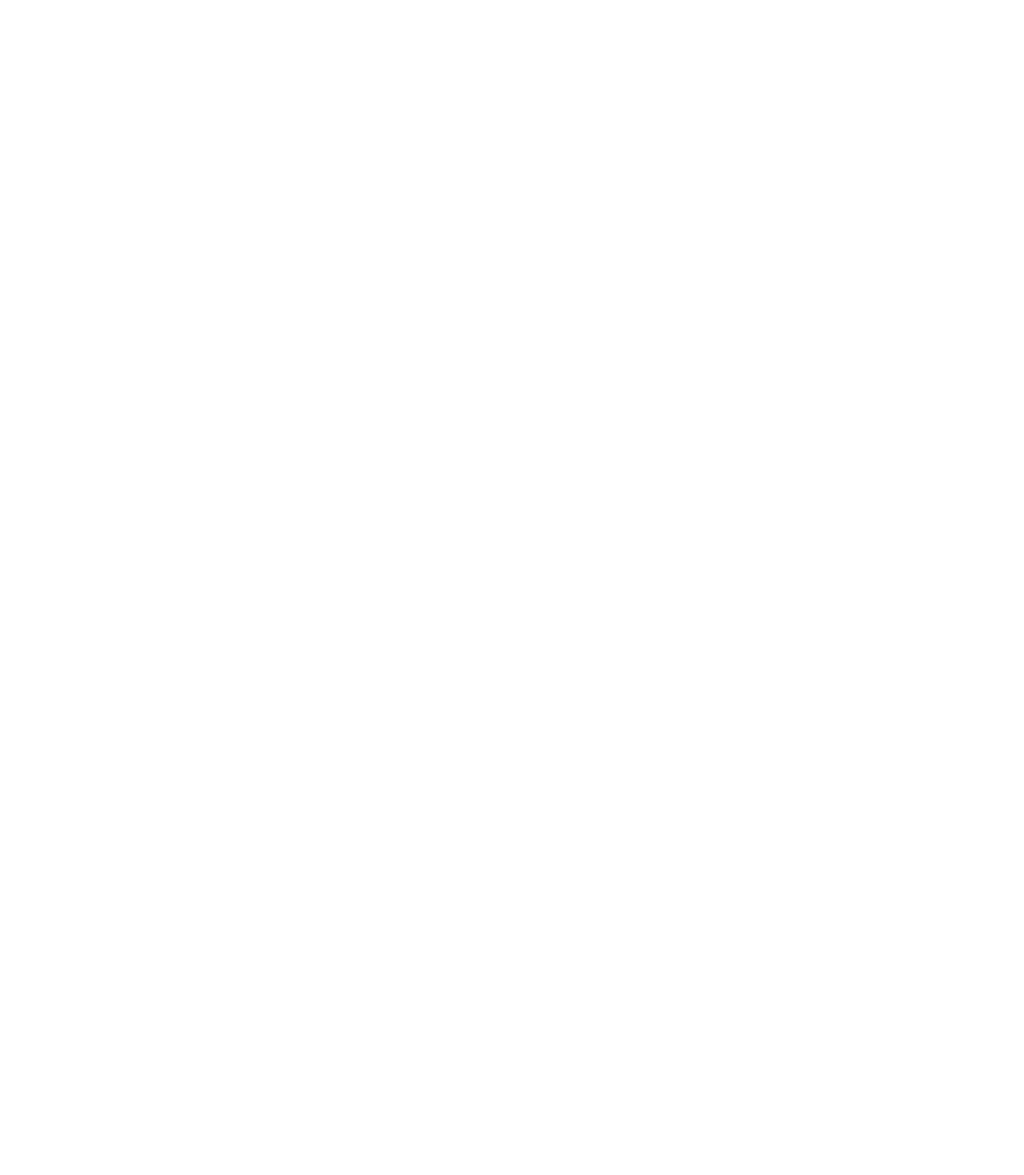
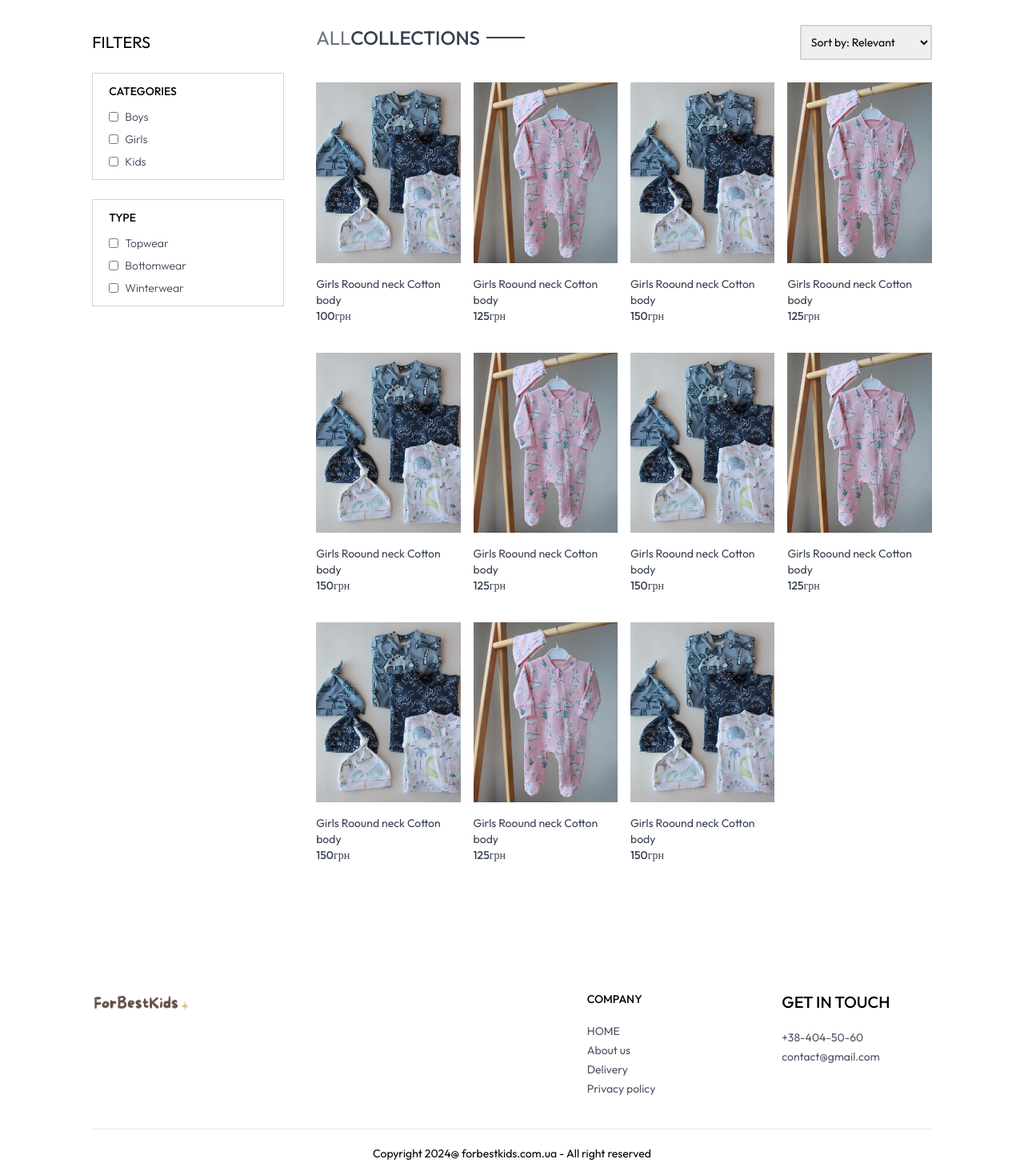
Before and after one commit to Imotytskiy/E-commerce-second, a React (Vite) app in the folder frontend/: page /collection in a window 1280 px wide. Shown: the part 80-1549 px from the top of the page at 80% size. Before the commit the page ends 800 px from the top, so only its background shows below. Built offline with nearby package versions, Linux system fonts and the light colour scheme.

Commit message:
add collection

```diff
--- a/frontend/src/App.jsx
+++ b/frontend/src/App.jsx
@@ -9,6 +9,7 @@
 import PlaceOrder from "./pages/PlaceOrder";
 import Orders from "./pages/Orders";
 import Navbar from "./components/Navbar";
+import Footer from "./components/Footer";
 
 const App = () => {
   return (
@@ -24,6 +25,7 @@
         <Route path="/place-order" element={<PlaceOrder />} />
         <Route path="/orders" element={<Orders />} />
       </Routes>
+      <Footer />
     </div>
   );
 };
--- a/frontend/src/assets/assets.js
+++ b/frontend/src/assets/assets.js
@@ -29,7 +29,7 @@
     description: "Very good for kid",
     price: 100,
     image: ["src/assets/p_img3.jpg", "src/assets/p_img2.jpg"],
-    category: "Kids",
+    category: "Boys",
     subCategory: "Topwear",
     sizes: ["S", "M", "L"],
     date: 171663767234,
@@ -54,7 +54,7 @@
     price: 150,
     image: ["src/assets/p_img3.jpg"],
     category: "Kids",
-    subCategory: "Topwear",
+    subCategory: "Bottomwear",
     sizes: ["S", "M", "L"],
     date: 171663767234,
     bestseller: true,
--- /dev/null
+++ b/frontend/src/components/Footer.jsx
@@ -0,0 +1,41 @@
+import React from "react";
+import { assets } from "../assets/assets";
+
+const Footer = () => {
+  return (
+    <div>
+      <div className="flex flex-col sm:grid grid-cols-[3fr_1fr_1fr] gap-14 my-10 mt-40 text-sm">
+        <div>
+          <img src={assets.logo_icon} className='mb-5 w-32 alt=""' />
+          <p className="w-full md:w-2/3 text-gray-600"></p>
+        </div>
+
+        <div>
+          <p className="text-kl font-medium mb-5">COMPANY</p>
+          <ul className="flex flex-col gap-1 text-gray-600">
+            <li>HOME</li>
+            <li>About us</li>
+            <li>Delivery</li>
+            <li>Privacy policy</li>
+          </ul>
+        </div>
+
+        <div>
+          <p className="text-xl font-medium mb-5"> GET IN TOUCH</p>
+          <ul className="flex flex-col gap-1 text-gray-600">
+            <li>+38-404-50-60</li>
+            <li>contact@gmail.com</li>
+          </ul>
+        </div>
+      </div>
+      <div>
+        <hr />
+        <p className="py-5 text-sm text-center">
+          Copyright 2024@ forbestkids.com.ua - All right reserved
+        </p>
+      </div>
+    </div>
+  );
+};
+
+export default Footer;
--- a/frontend/src/pages/Collection.jsx
+++ b/frontend/src/pages/Collection.jsx
@@ -1,7 +1,199 @@
-import React from "react";
+import React, { useContext, useEffect, useState } from "react";
+import { ShopContext } from "../context/ShopContext";
+import { assets } from "../assets/assets";
+import Title from "../components/Title";
+import ProducItem from "../components/ProducItem";
 
 const Collection = () => {
-  return <div></div>;
+  const { products } = useContext(ShopContext); // Correct placement
+  const [showFilter, setShowFilter] = useState(true);
+  const [filterProducts, setFilterProducts] = useState(products); // Initialize with all products
+  const [category, setCategory] = useState([]);
+  const [subCategory, setSubCategory] = useState([]);
+  const [sortType, setSortType] = useState("relavent");
+
+  const toggleCategory = (e) => {
+    const value = e.target.value;
+    setCategory((prev) =>
+      prev.includes(value)
+        ? prev.filter((item) => item !== value)
+        : [...prev, value]
+    );
+  };
+
+  const toggleSubCategory = (e) => {
+    const value = e.target.value;
+    setSubCategory((prev) =>
+      prev.includes(value)
+        ? prev.filter((item) => item !== value)
+        : [...prev, value]
+    );
+  };
+
+  const applyFilter = () => {
+    let productsCopy = products.slice();
+    if (category.length > 0) {
+      productsCopy = productsCopy.filter((item) =>
+        category.includes(item.category)
+      );
+    }
+    if (subCategory.length > 0) {
+      productsCopy = productsCopy.filter((item) =>
+        subCategory.includes(item.subCategory)
+      );
+    }
+    setFilterProducts(productsCopy);
+  };
+
+  const sortProduct = () => {
+    let fpCopy = filterProducts.slice();
+
+    switch (sortType) {
+      case "low-high":
+        setFilterProducts(fpCopy.sort((a, b) => a.price - b.price));
+        break;
+
+      case "high-low":
+        setFilterProducts(fpCopy.sort((a, b) => b.price - a.price));
+        break;
+
+      default:
+        setFilterProducts(fpCopy);
+        break;
+    }
+  };
+
+  useEffect(() => {
+    applyFilter();
+  }, [category, subCategory]);
+
+  useEffect(() => {
+    sortProduct();
+  }, [sortType]);
+
+  // Render all products on the first render
+  useEffect(() => {
+    setFilterProducts(products);
+  }, [products]);
+
+  return (
+    <div className="flex flex-col sm:flex-row gap-1 sm:gap-10 pt-10 border-t">
+      {/* Filters Section */}
+      <div className="min-w-60">
+        <p
+          className="my-2 text-xl flex items-center cursor-pointer gap-2"
+          onClick={() => setShowFilter(!showFilter)}
+        >
+          FILTERS
+          <img
+            className={`h-3 sm:hidden transform transition-transform duration-200 ${
+              showFilter ? "rotate-90" : ""
+            }`}
+            src={assets.back_icon}
+            alt="Toggle Filters"
+          />
+        </p>
+        <div
+          className={`border border-gray-300 pl-5 py-3 mt-6 ${
+            showFilter ? "" : "hidden"
+          } sm:block`}
+        >
+          <p className="mb-3 text-sm font-medium">CATEGORIES</p>
+          <div className="flex flex-col gap-2 text-sm font-light text-gray-700">
+            <p className="flex gap-2">
+              <input
+                className="w-3"
+                type="checkbox"
+                value="Boys"
+                onChange={toggleCategory}
+              />
+              Boys
+            </p>
+            <p className="flex gap-2">
+              <input
+                className="w-3"
+                type="checkbox"
+                value="Girls"
+                onChange={toggleCategory}
+              />
+              Girls
+            </p>
+            <p className="flex gap-2">
+              <input
+                className="w-3"
+                type="checkbox"
+                value="Kids"
+                onChange={toggleCategory}
+              />
+              Kids
+            </p>
+          </div>
+        </div>
+        <div
+          className={`border border-gray-300 pl-5 py-3 mt-6 ${
+            showFilter ? "" : "hidden"
+          } sm:block`}
+        >
+          <p className="mb-3 text-sm font-medium">TYPE</p>
+          <div className="flex flex-col gap-2 text-sm font-light text-gray-700">
+            <p className="flex gap-2">
+              <input
+                className="w-3"
+                type="checkbox"
+                value="Topwear"
+                onChange={toggleSubCategory}
+              />
+              Topwear
+            </p>
+            <p className="flex gap-2">
+              <input
+                className="w-3"
+                type="checkbox"
+                value="Bottomwear"
+                onChange={toggleSubCategory}
+              />
+              Bottomwear
+            </p>
+            <p className="flex gap-2">
+              <input
+                className="w-3"
+                type="checkbox"
+                value="Winterwear"
+                onChange={toggleSubCategory}
+              />
+              Winterwear
+            </p>
+          </div>
+        </div>
+      </div>
+
+      {/* Products Section */}
+      <div className="flex-1">
+        <div className="flex justify-between text-base sm:text-2xl mb-4">
+          <Title text1="ALL" text2="COLLECTIONS" />
+          <select
+            onChange={(e) => setSortType(e.target.value)}
+            className="border-2 border-gray-300 text-sm px-2"
+          >
+            <option value="relavent">Sort by: Relevant</option>
+            <option value="low-high">Sort by: Low to High</option>
+            <option value="high-low">Sort by: High to Low</option>
+          </select>
+        </div>
+        <div className="grid grid-cols-2 md:grid-cols-3 lg:grid-cols-4 gap-4 gap-y-6">
+          {filterProducts.map((item, index) => (
+            <ProducItem
+              key={index}
+              name={item.name}
+              id={item.id}
+              price={item.price}
+              image={item.image}
+            />
+          ))}
+        </div>
+      </div>
+    </div>
+  );
 };
 
 export default Collection;
```
